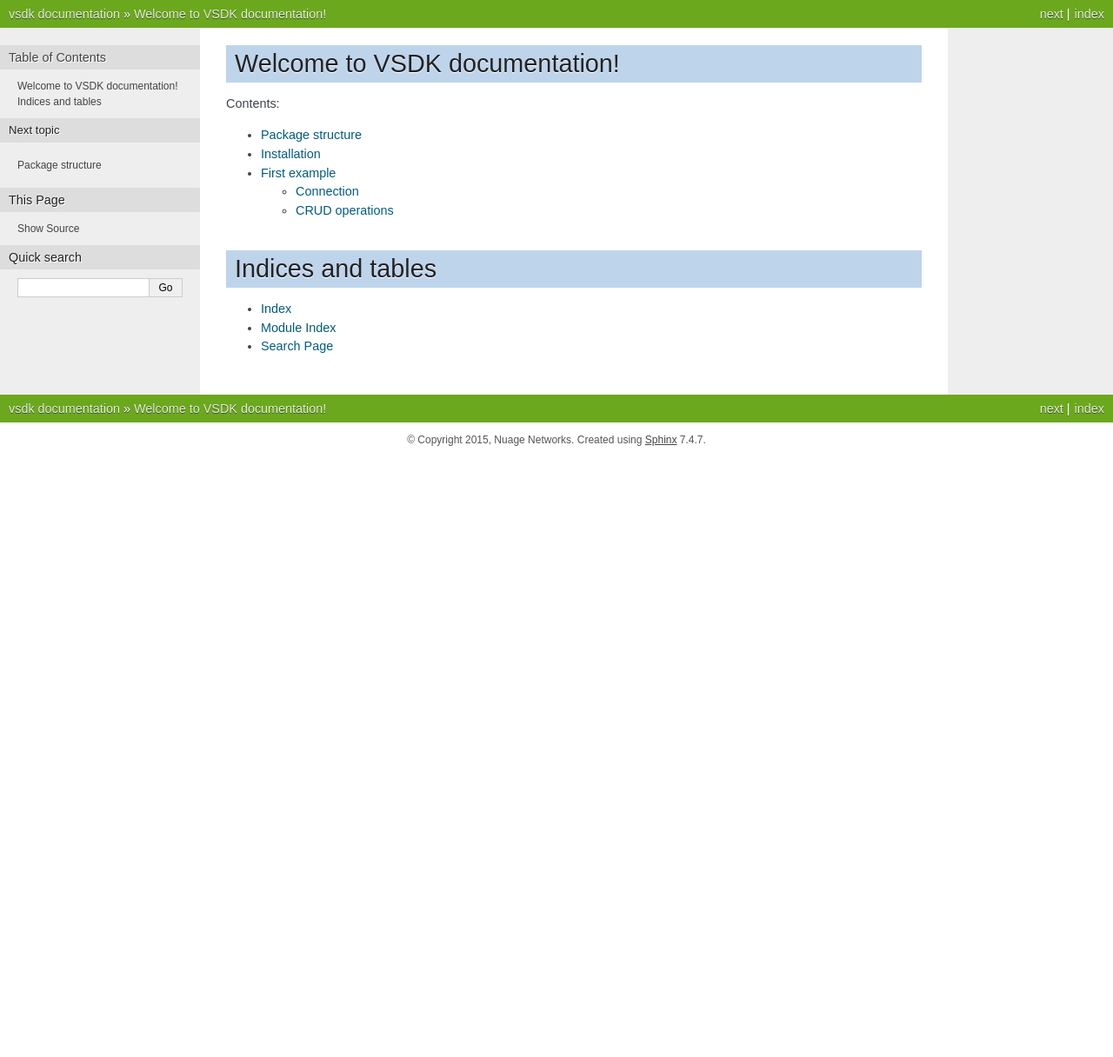
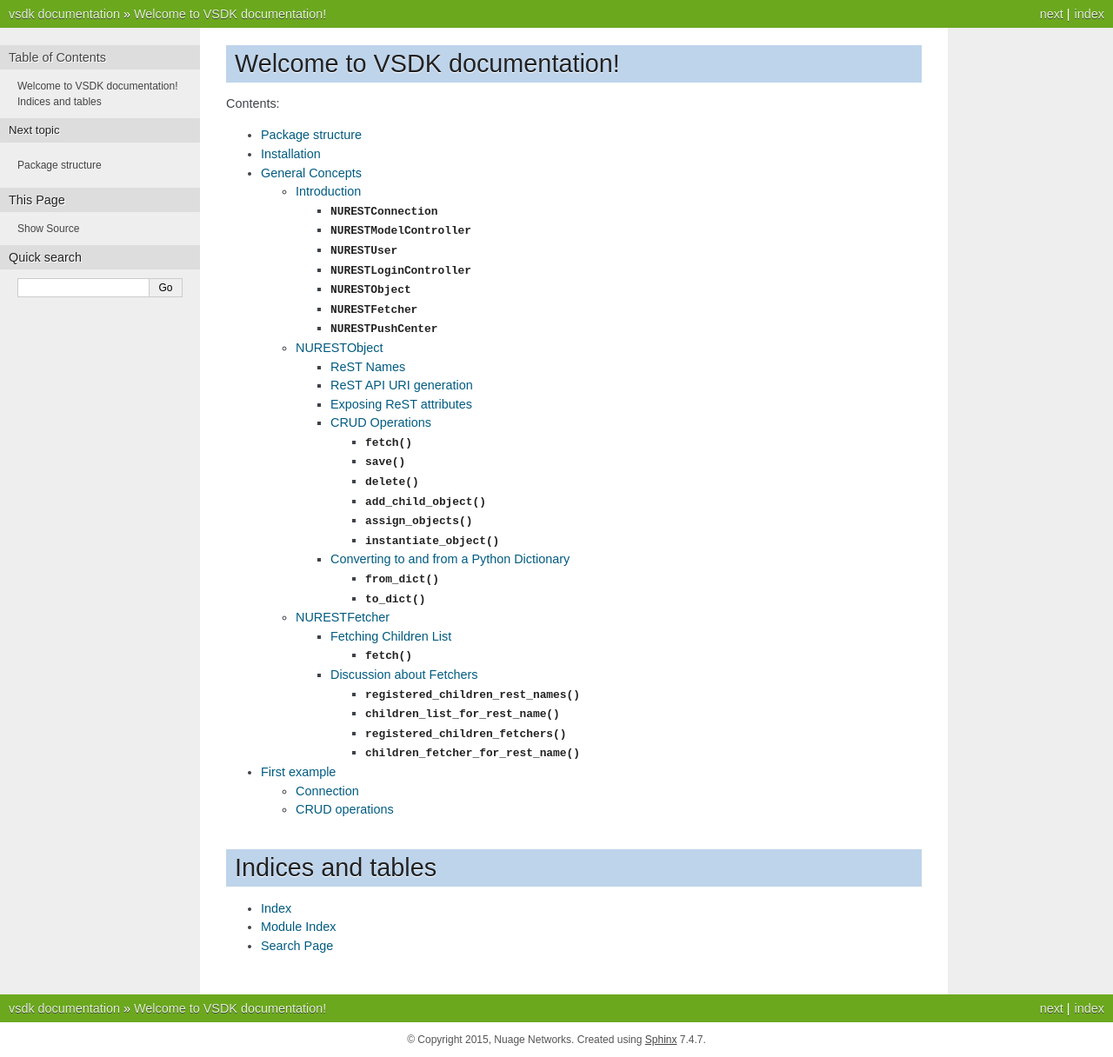
Before and after one commit to nuagenetworks/monolithe, a Sphinx documentation site: the page built from generator/src/doc/index.rst, in a window 1280 px wide. Shown: the whole page at 87% size. Built offline with Sphinx 7.4.7, drawn with Linux system fonts in a browser that asks for light colours; pages that are not in the unit, such as notebooks, are missing from menus; before the commit the page ends 900 px from its top, so only the background shows below that; part of the change alters nothing that is shown.

Commit message:
Initial draft of General Concepts page for the VSDK API Doc

```diff
--- /dev/null
+++ b/generator/src/doc/general_concepts.rst
@@ -0,0 +1,293 @@
+General Concepts
+================
+
+
+Introduction
+------------
+
+VSDK provides a set of objects that allows the manipulation of VSD entities very easily. It deals with all possible CRUD operations. VSDK is based on `Bambou`, which defines all these low level operations. You will never use `Bambou` directly when working with VSDK. However, you need to understand the basics of this library, because all the logic resides in it. VSDK objects are simple autogenerated objects that are all inherited from the same `Bambou` class and they all work the same.
+
+`Bambou` is composed of the following objects:
+
+.. class:: NURESTConnection
+
+    A low level class that is used each time there's a need to communicate with the VSD server.
+
+.. class:: NURESTModelController
+
+    Singleton that controls all defined model objects.
+
+.. class:: NURESTUser
+
+    Represents the user used for authentication and fetching root objects.
+
+.. class:: NURESTLoginController
+
+    Represents a ReST communication session, using a `NURESTUser` for authentication.
+
+.. class:: NURESTObject
+
+    Parent class of all ReST entities. All VSDK objects are inheriting from this class.
+
+.. class:: NURESTFetcher
+
+    Class used to get children of a `NURESTObject`.
+
+.. class:: NURESTPushCenter
+
+    Class that deals with intercepting and rerouting VSD ReST Push Notifications.
+
+
+.. note:: The most important classes you need to know are :py:class:`NURESTObject`, :py:class:`NURESTFetcher` and :py:class:`NURESTPushCenter`.
+
+
+
+NURESTObject
+------------
+
+:py:class:`NURESTObject` is the parent class of all VSDK entities.
+
+
+ReST Names
+++++++++++++++++++++
+
+All :py:class:`NURESTObject` subclasses **must** implement a given method that will return the actual ReST name of the objects. For instance, the ReST name of  a VSD enterprise is `enterprise` while it is `egressacltemplate` for Egress Security Policies. This name is used to forges API and also can be used as an unique key for identifying random VSDK objects.
+
+.. note:: ReST names are auto generated. You never need to manually define them.
+
+
+ReST API URI generation
+++++++++++++++++++++++++++++
+
+:py:class:`NURESTObject` is able to forge all the URI needed to interact with the server through the ReST API.
+
+For instance, if an object with a ReST name set to `object` needs to get the list of children with ReST name set to `subobject`, `Bambou` will create the following endpoing URL `/objects/{id}/subobjects`. if an object with a ReST name set to `object` needs to fetch itself, the generated URL will be `/objects/{id}`
+
+`Bambou` deals with plural. So when using the VSDK the only URL you will ever enter is the VSD API base URL endpoint.
+
+.. note:: The ReST base URL is pulled from the session. We'll discuss this later.
+
+
+Exposing ReST attributes
+++++++++++++++++++++++++
+
+Exposed attributes will be converted and sent to the server when you do CRUD operations. That way, if an object has an attribute :py:attr:`name`, it can be marked as a ReST attribute. When saving the object, the value of :py:attr:`name` will be put into the JSON structure that will be sent to the server, or automatically populated from a JSON structure coming from the server.
+
+Not only the attribute can be exposed, but also its type and other informations like read only, allowed values, format etc.
+
+.. note:: exposing ReST Attributes is also auto generated. You never need to manually expose new attributes.
+
+
+CRUD Operations
++++++++++++++++
+
+:py:class:`NURESTObject` allows to perform all sorts of CRUD operations.
+
+.. method:: fetch([callback=None])
+
+    Gets the latest version of the object from the server.
+
+    Example:
+
+        >>> enterprise = NUEnterprise(id="xxx-xxx-xxx-xxx")
+        >>> enterprise.fetch() # will get the enterprise with id "xxx-xxx-xxx-xxx"
+        >>> print enterprise.name
+        "My Enterprise"
+
+
+.. method:: save([callback=None])
+
+    Saves the current state of the object in the server.
+
+    Example:
+
+        >>> enterprise.name = "My Super Enterprise"
+        >>> enterprise.save() # will save the new name in the server
+
+
+.. method:: delete([callback=None])
+
+    Deletes the object from the server.
+
+    Example:
+
+        >>> enterprise.delete() # will delete the enterprise from the server
+
+
+.. method:: add_child_object(nurest_object[, callback=None])
+
+    Creates another :py:class:`NURESTObject` as a child of the current object.
+
+    Example:
+
+        >>> group = NUGroup(name="Super Guys")
+        >>> enterprise.add_child_object(group) # the new group as been created in the enterprise
+
+
+.. method:: assign_objects(objects, nurest_object_type[, callback=None])
+
+    Assigns a bunch of objects to the current object (for instance, putting users into a group).
+
+    Example:
+
+        >>> group.assign_objects([user1, user2, user3]) # user1, user2 and user3 are now part of the group
+
+
+.. method:: instantiate_object(nurest_object, from_template[, callback=None])
+
+    Creates the object as an instance of the given template.
+
+    Example:
+
+        >>> domain = NUDomain(name="my instance")
+        >>> domain.instantiate_child_object(domain_template) # the domain as been instanciated from the template domain_template
+
+
+.. note:: All these methods require the current :py:class:`NURESTObject` to have a valid :py:attr:`ID`.
+
+.. note:: You may notice that there is no creation method. Creation is always happening from a parent object and is done using.
+
+.. note:: You may notice that an optional parameter :py:attr:`callback` is present. VSDK can work in a completely asynchronous mode. We'll explain this later.
+
+
+
+Converting to and from a Python Dictionary
++++++++++++++++++++++++++++++++++
+
+:py:class:`NURESTObject` allows quick and easy conversion from and to python dictionaries
+
+.. method:: from_dict(dictionary)
+
+    Sets all the exposed ReST attribues from the given dictionary
+
+    Example:
+
+        >>> info = {"name": "my group", "private": False}
+        >>> group = NUGroup()
+        >>> group.from_dict(info)
+        >>> print "name: %s - private: %s" % (group.name, group.private)
+        "name: my group - private: False"
+
+
+.. method:: to_dict()
+
+    Convert the current object into a Dictionary using all exposed ReST attributes
+
+    Example::
+        >>> print group.to_dict()
+        {"name": "my group", "private": False, "ID": "xxxx-xxx-xxxx-xxx", ...}
+
+.. note:: you never need to process to the actual JSON conversion when sending info to the server. :py:class:`NURESTConnection` will do that automatically.
+
+
+
+NURESTFetcher
+-------------
+
+:py:class:`NURESTFetchers` are objects allowing a :py:class:`NURESTObject` to fetch its children :py:class:`NURESTObjects`. All :py:class:`NURESTObjects` have one or more fetchers, unless it's a final object in the VSD model hierarchy. :py:class:`NURESTFetcher` provides a lot of possibility regarding the way you want to get a given children list. It can deal with simple object fetching, pagination, filtering, request headers, grouping etc.
+
+
+Fetching Children List
+++++++++++++++++++++++
+
+:py:class:`NURESTFetcher` has one important method:
+
+.. method:: fetch([filter=None[, order_by=None[, group_by=[][, page=None[, page_size=None[, commit=True[, async=False[, callback=None]]]]]]]])
+
+    Gets the list of children objects it manages and add them into the its :py:class:`NURESTObject` declared list.
+    For instance a :py:class:`NUUsersFetcher` of :py:class:`NUEnterprise` will get a list of :py:class:`NUUser` and put them into the property :py:attr:`users`
+    of the :py:class:`NUEnterprise`.
+
+    Returns:
+
+        Tuple containing the fetcher itself, the fetcher owner, the list of fetched objects and the :py:class:`NURESTConnection` that was used. You don't need
+        to use this tuple is you work in synchronous mode.
+
+    Example:
+
+        >>> myenterprise.domains_fetcher.fetch() # fetch domains in an enterprise
+        >>> print myenterprise.domains # print the list of fetched objects
+        [<NUDomain at xxx>, <NUDomain at yyyy>, <NUDomain at zzz>]
+
+
+Discussion about Fetchers
+++++++++++++++++++++++++
+
+Fetcher is a powerfull concept that makes the process of getting child objects completely generic and code friendly. :py:class:`NURESTObject` provides methods that allow to deal programatically with the fetchers and children lists in a completely generic way.
+
+.. method:: registered_children_rest_names()
+
+    Gets the list of all possible children ReST names.
+
+    Example:
+
+        >>> application = NUApplication()
+        >>> application.registered_children_rest_names()
+        ["flow", "tier"]
+
+
+.. method:: children_list_for_rest_name(rest_name)
+
+    Gets a particular children list based on a given ReST name.
+
+    Example:
+
+        >>> application = NUApplication(id="xxx-xxx-xxx")
+        >>> application.tiers_fetcher.fetch()
+        >>> print application.children_list_for_rest_name(NUTier.rest_name())
+        [<NUTier at xxx>, <NUTier at yyy>]
+
+
+.. method:: registered_children_fetchers()
+
+    Returns a list of all fetchers of the object.
+
+    Example:
+
+        >>> print application.registered_children_fetchers()
+        [<NUTiersFetcher at xxxx>, <NUFlowsFetcher at yyyy>]
+
+
+.. method:: children_fetcher_for_rest_name()
+
+    Returns the fetcher for a given children ReST name.
+
+    Example:
+
+        >>> print application.children_fetcher_for_rest_name(NUFlow.rest_name())
+        <NUFlowsFetcher at yyyy>
+
+
+This allows complete abstract programatic operations on any objects.
+
+For instance, the following function will create a new :py:class:`NUMetadata` to the entire hierarchy of children from a given object that has been created before a certain date:
+
+.. code-block:: python
+    :linenos:
+
+    def apply_metadata_to_all_children(root_object, metadata, filter=None):
+
+        # Loop on all declared children ReST names
+        for children_rest_name in root_object.registered_children_rest_names():
+
+            # Fetch the list of the children
+            (_, _, children, connection) = root_object.children_fetcher_for_rest_name(children_rest_name).fetch(filter=filter)
+
+            # Ignoring errors
+            if not connection.response_code == 200:
+                continue
+
+            # Loop on all fetched children
+            for child in children:
+
+                # Add the metadata to the current children
+                child.add_child_object(metadata, async=True)
+
+                # Start over recursively on the children of the current child
+                apply_metadata_to_all_children(child, metadata)
+
+
+    enterprise = NUEnterprise(id="xxxx-xxxx-xxx-xxxx")
+    metadata = NUMetadata(name="my metadata", blob="hello world!")
+
+    apply_metadata_to_all_children(enterprise, metadata, filter="creationDate > '01-01-2015'")
--- a/generator/src/doc/index.rst
+++ b/generator/src/doc/index.rst
@@ -8,6 +8,7 @@ Contents:
 
    intro
    installation
+   general_concepts
    first_steps
    vsdk
 
```
